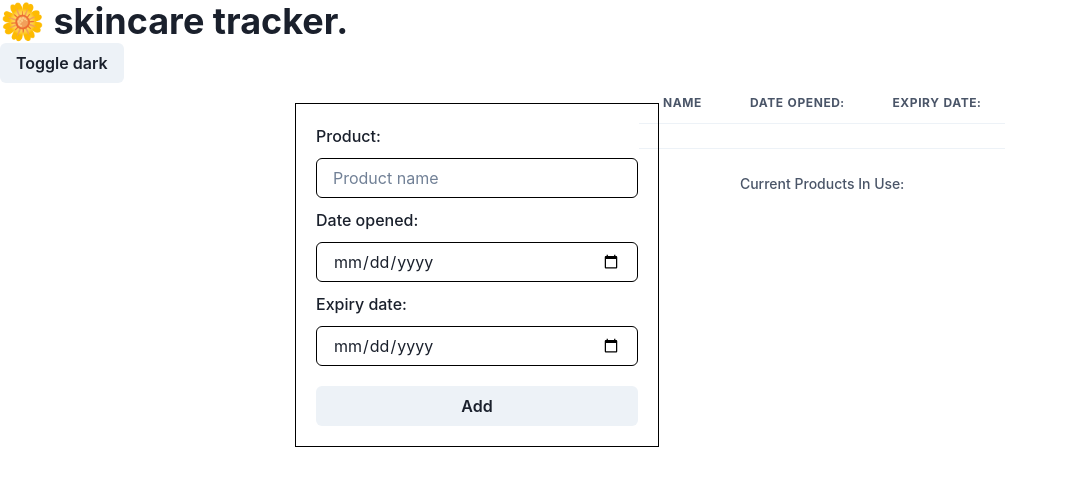
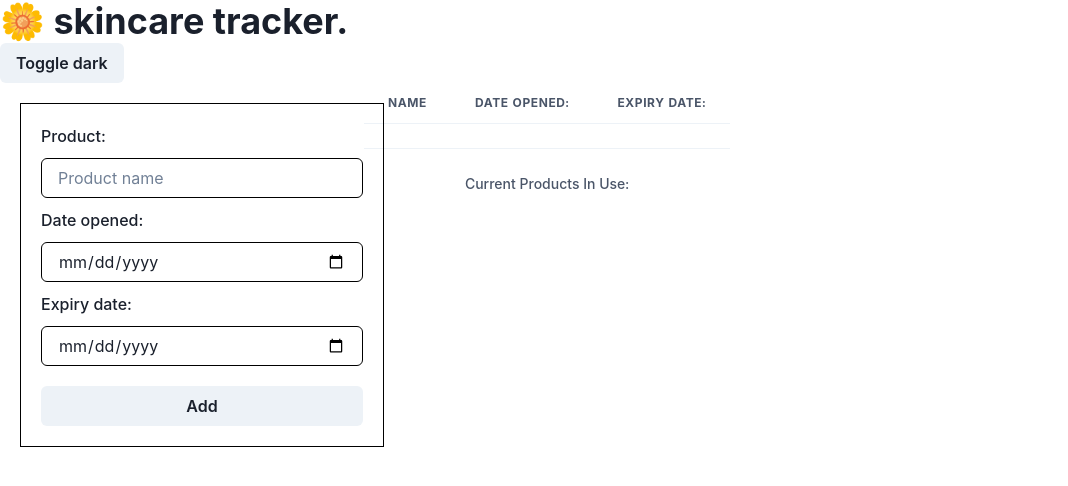
Before and after one commit to vvynz/skincare-tracker, a React (Create React App) app: page / in a window 1280 px wide. Shown: the top 486 px of the page, without its empty margins (0-1068 px from the left). Built offline with nearby package versions, Linux system fonts and the light colour scheme.

Commit message:
Minor styling update to form

```diff
--- a/src/Components/InUse.jsx
+++ b/src/Components/InUse.jsx
@@ -15,7 +15,7 @@ export default function InUse(props) {
   const data = props.products;
   console.log(data)
   return (
-    <section>
+    <div>
       <TableContainer>
         <Table>
           <TableCaption>Current Products In Use:</TableCaption>
@@ -35,6 +35,6 @@ export default function InUse(props) {
           </Tbody>
         </Table>
       </TableContainer>
-    </section>
+    </div>
   )
 }
--- a/src/Styles/ProductForm.scss
+++ b/src/Styles/ProductForm.scss
@@ -2,7 +2,7 @@
   // border: 1px solid black;
   // margin: auto 0;
   display: flex;
-  justify-content: center;
+  // justify-content: start;
 }
 
 .product-form {
```
Also changed, not shown: src/Components/ProductForm.jsx (+12 -0 lines).
